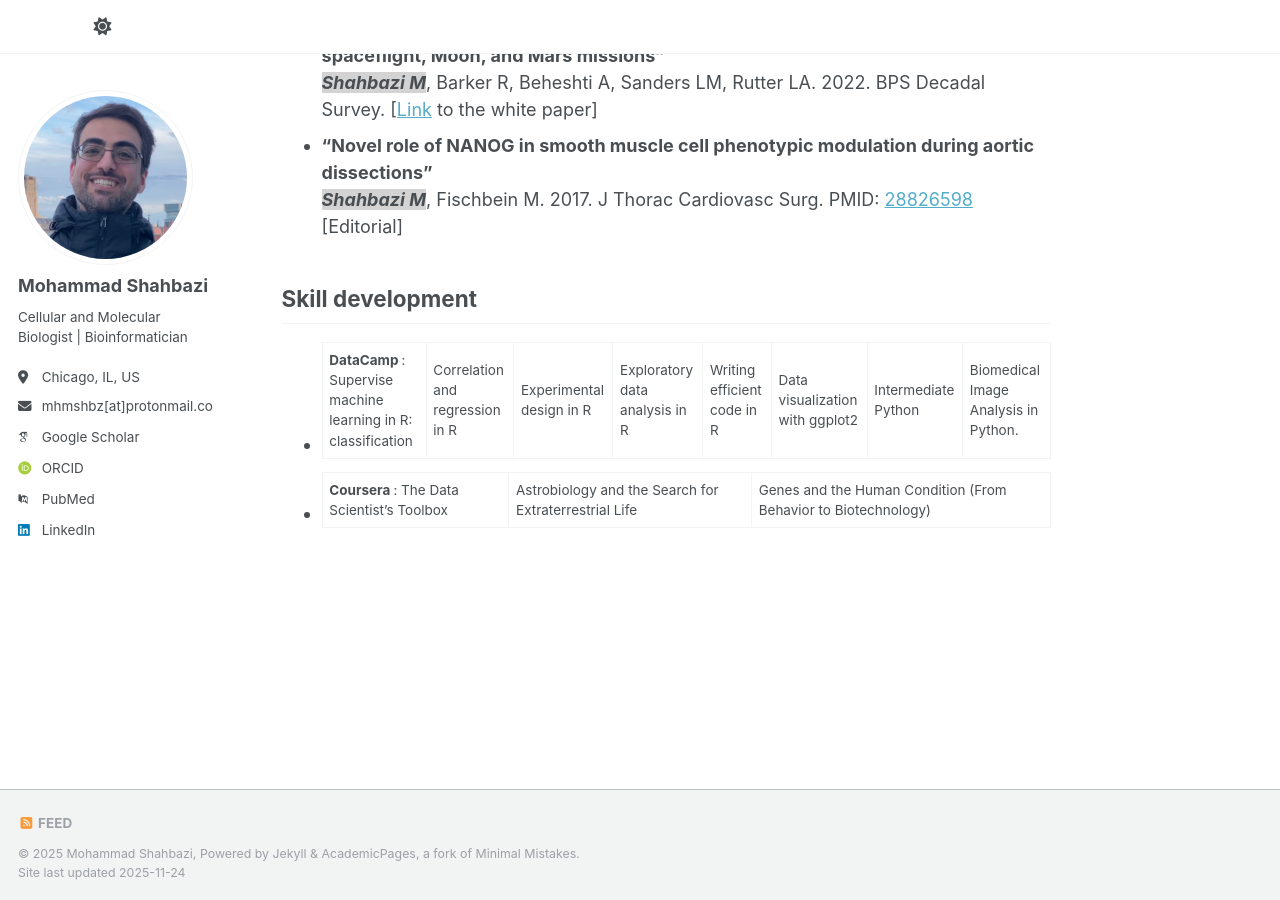
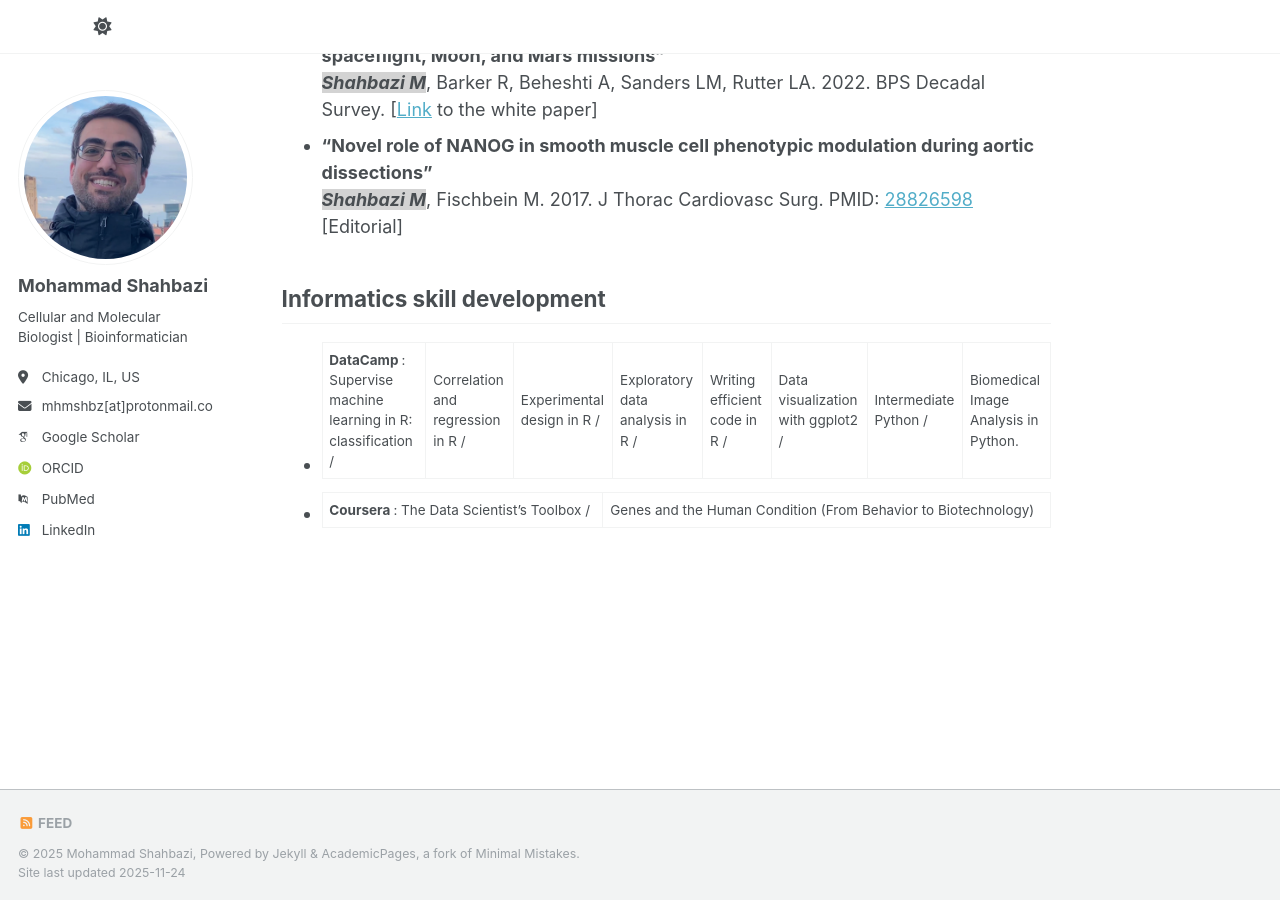
Before and after one commit to shahbazi-m/shahbazi-m.github.io, a Jekyll site: the page built from _pages/about.md, in a window 1280 px wide and 900 px high, scrolled down 2700 px. Built offline with Jekyll 4.4.1, drawn with Linux system fonts in a browser that asks for light colours; some web fonts are replaced; a script that is not in the unit is left out.

Commit message:
Update about.md

```diff
--- a/_pages/about.md
+++ b/_pages/about.md
@@ -81,8 +81,8 @@ Other contributions
 - <strong>“Novel role of NANOG in smooth muscle cell phenotypic modulation during aortic dissections”</strong>
 <em><strong><span style="background-color: lightgray;">Shahbazi M</span></strong></em>, Fischbein M. 2017. J Thorac Cardiovasc Surg. PMID: [28826598](https://pubmed.ncbi.nlm.nih.gov/28826598) [Editorial]
 
-Skill development
+Informatics skill development
 ------
-- <strong> DataCamp </strong>: Supervise machine learning in R: classification | Correlation and regression in R | Experimental design in R | Exploratory data analysis in R | Writing efficient code in R | Data visualization with ggplot2 | Intermediate Python | Biomedical Image Analysis in Python.
+- <strong> DataCamp </strong>: Supervise machine learning in R: classification /| Correlation and regression in R /| Experimental design in R /| Exploratory data analysis in R /| Writing efficient code in R /| Data visualization with ggplot2 /| Intermediate Python /| Biomedical Image Analysis in Python.
 
-- <strong> Coursera </strong>: The Data Scientist’s Toolbox | Astrobiology and the Search for Extraterrestrial Life | Genes and the Human Condition (From Behavior to Biotechnology)
+- <strong> Coursera </strong>: The Data Scientist’s Toolbox /| Genes and the Human Condition (From Behavior to Biotechnology)
```
